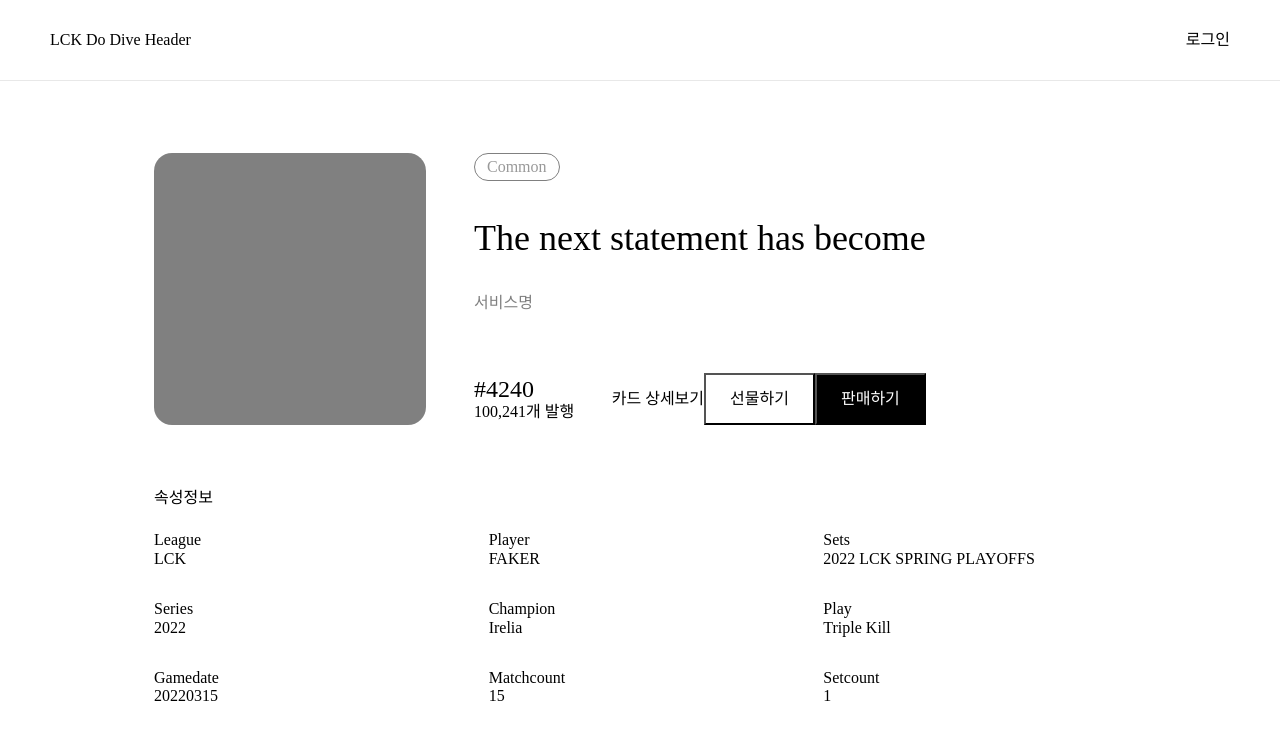
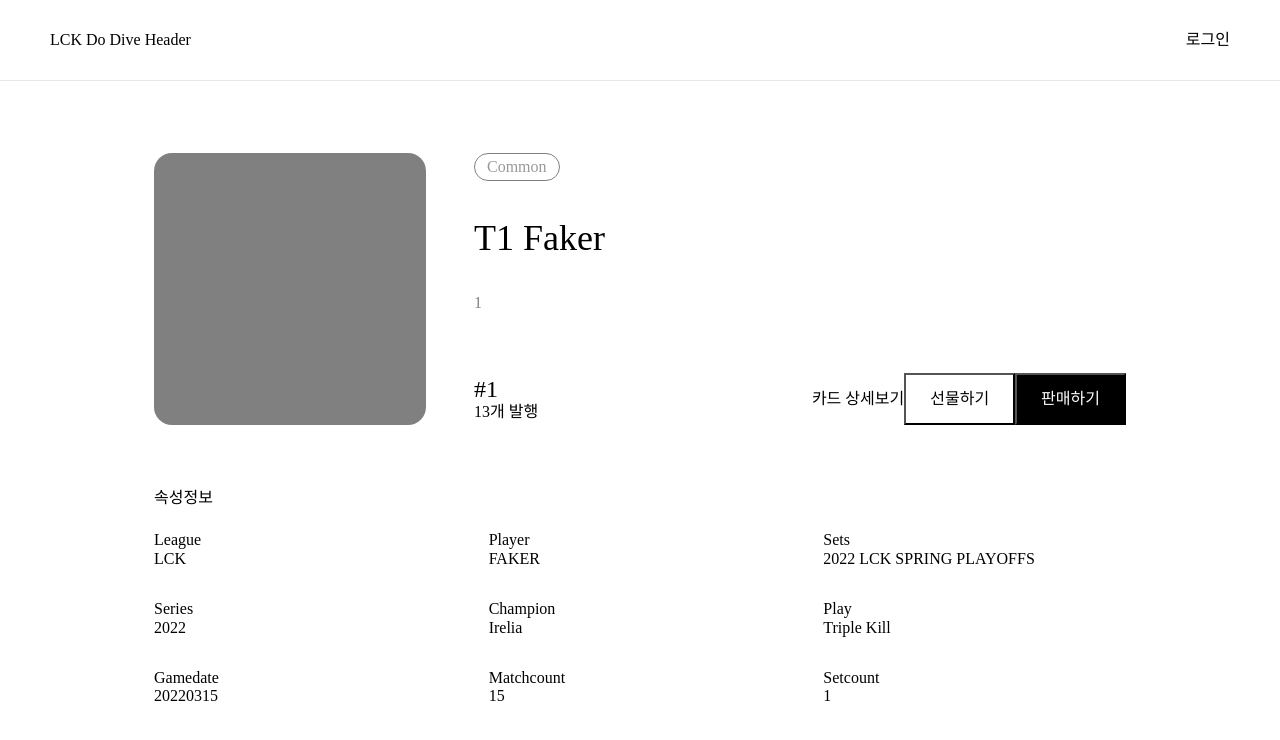
Before and after one commit to battleent/klet-prototype, a Next.js app: page /nft/1 in a window 1280 px wide. Shown: the top 740 px of the page. Built offline with nearby package versions, Linux system fonts and the light colour scheme.

Commit message:
데이터 바인딩

```diff
--- a/src/pages/nft/[nftId]/index.tsx
+++ b/src/pages/nft/[nftId]/index.tsx
@@ -1,4 +1,5 @@
 import styled from 'styled-components';
+import { useRouter } from 'next/router';
 import Flex, { Column } from '@/components/Flex';
 
 const TagBlock = styled.div`
@@ -32,7 +33,70 @@ const Grid = styled.div`
   grid-gap: 32px;
 `;
 
+const cardData = [
+  {
+    id: 1,
+    tagName: 'Common',
+    name: 'T1 Faker',
+    serviceName: '1',
+    number: 1,
+    issuedNumber: 13,
+  },
+  {
+    id: 2,
+    tagName: 'Rare',
+    name: 'GenG Clid',
+    serviceName: '2',
+    number: 2,
+    issuedNumber: 22,
+  },
+  {
+    id: 3,
+    tagName: 'Common',
+    name: 'T1 Keria',
+    serviceName: '3',
+    number: 3,
+    issuedNumber: 66,
+  },
+  {
+    id: 4,
+    tagName: 'Common',
+    name: 'DWG ShowMaker',
+    serviceName: '4',
+    number: 4,
+    issuedNumber: 15,
+  },
+  {
+    id: 5,
+    tagName: 'Rare',
+    name: 'GenG Ruler',
+    serviceName: '5',
+    number: 5,
+    issuedNumber: 92,
+  },
+  {
+    id: 6,
+    tagName: 'Common',
+    name: 'DWG Khan',
+    serviceName: '6',
+    number: 6,
+    issuedNumber: 101,
+  },
+  {
+    id: 7,
+    tagName: 'Rare',
+    name: 'HLE Chovy',
+    serviceName: '7',
+    number: 7,
+    issuedNumber: 100,
+  },
+];
+
 const NftItems: React.VFC = () => {
+  const router = useRouter();
+  const { nftId } = router.query;
+  const nftCard = cardData.find((item) => item.id === Number(nftId));
+  console.log(nftCard);
   return (
     <div style={{ width: '972px', margin: 'auto' }}>
       <Flex style={{ marginTop: '72px' }}>
@@ -44,14 +108,20 @@ const NftItems: React.VFC = () => {
             borderRadius: '18px',
           }}
         />
-        <Column style={{ marginLeft: '48px', justifyContent: 'space-between' }}>
-          <TagBlock>Common</TagBlock>
-          <Title>The next statement has become</Title>
-          <div style={{ color: 'gray' }}>서비스명</div>
+        <Column
+          style={{
+            marginLeft: '48px',
+            justifyContent: 'space-between',
+            flex: '1',
+          }}
+        >
+          <TagBlock>{nftCard?.tagName}</TagBlock>
+          <Title>{nftCard?.name}</Title>
+          <div style={{ color: 'gray' }}>{nftCard?.serviceName}</div>
           <Flex style={{ alignItems: 'center', marginTop: '40px' }}>
             <Column>
-              <div style={{ fontSize: '24px' }}>#4240</div>
-              <div>100,241개 발행</div>
+              <div style={{ fontSize: '24px' }}>#{nftCard?.number}</div>
+              <div>{nftCard?.issuedNumber}개 발행</div>
             </Column>
             <Flex style={{ marginLeft: 'auto', alignItems: 'center' }}>
               <div>카드 상세보기</div>
--- a/src/pages/nft/index.tsx
+++ b/src/pages/nft/index.tsx
@@ -1,4 +1,5 @@
 import { useEffect, useState } from 'react';
+import Link from 'next/link';
 import { useRouter } from 'next/router';
 import { useForm } from 'react-hook-form';
 import styled from 'styled-components';
@@ -192,14 +193,17 @@ const Nft: React.FC = () => {
         </TabFlex>
         <Grid>
           {showCard.map((card) => (
+            <Link key={card.id} href={`/nft/${card.id}`}>
+              <a>
                 <Card
-              key={card.id}
                   tagName={card.tagName}
                   name={card.name}
                   serviceName={card.serviceName}
                   number={card.number}
                   issuedNumber={card.issuedNumber}
                 />
+              </a>
+            </Link>
           ))}
         </Grid>
       </form>
```
Lines whose indentation alone changed are shown as unchanged.
